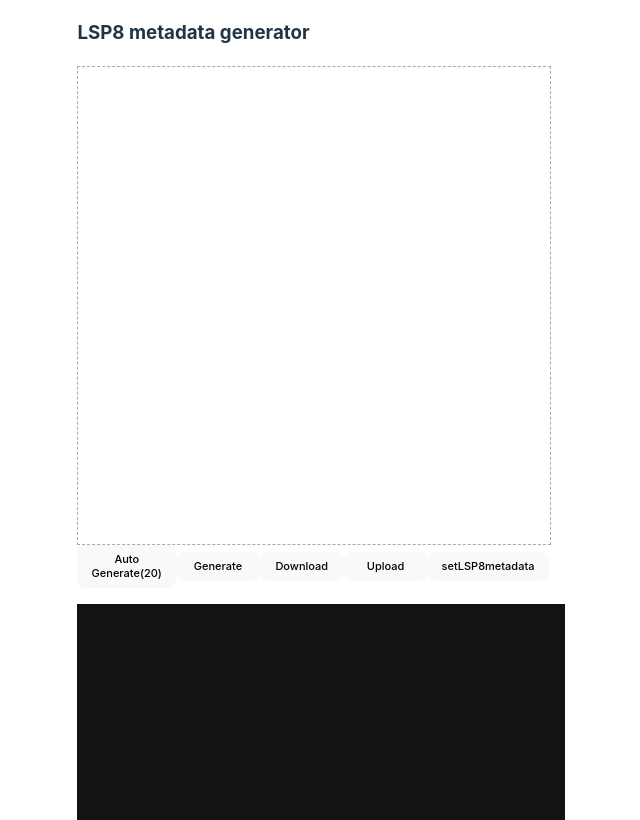
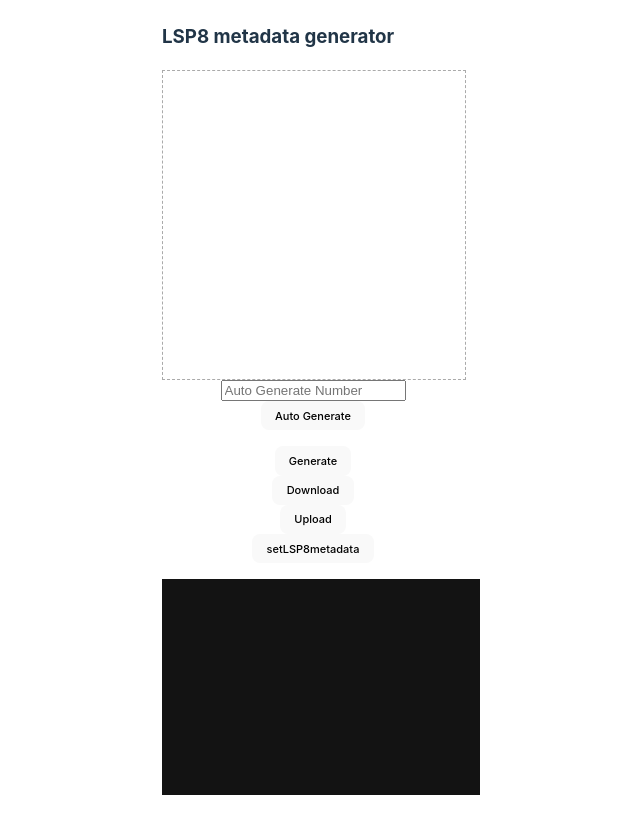
Before and after one commit to web3senior/forgemeta, a React (Vite) app: page / in a window 1280 px wide. Shown: the whole page, without its empty margins (327-967 px from the left). Built offline with nearby package versions, Linux system fonts and the light colour scheme; what pinata would draw is missing.

Commit message:
Add auto generation

```diff
--- a/src/App.jsx
+++ b/src/App.jsx
@@ -131,7 +131,8 @@ function App() {
   }
 
   const autoGenerate = async () => {
-    for (let i = 0; i < 50; i++) {
+    const loop_count = document.querySelector(`[name="autogenerate"]`).value
+    for (let i = 0; i < loop_count; i++) {
       // Generate
       await Promise.all([generate(`base`), generate(`background`), generate(`eyes`), generate(`mouth`), generate(`head`), generate(`clothing`), generate(`back`)]).then((values) => {
         console.log(values)
@@ -260,8 +261,9 @@ function App() {
           </svg>
         </div>
         <div className={`${styles.actions}`}>
-          <button onClick={() => autoGenerate()}>Auto Generate(20)</button>
-          <button onClick={() => generateOne()}>Generate</button>
+        <input type="text" name="autogenerate" id="" placeholder='Auto Generate Number'/>
+          <button onClick={() => autoGenerate()}>Auto Generate</button>
+          <button style={{marginTop:`1rem`}} onClick={() => generateOne()}>Generate</button>
           <button onClick={() => download()}>Download</button>
           <button onClick={() => upload()}>Upload</button>
           <button onClick={(e) => setData(e)}>setLSP8metadata</button>
--- a/src/App.module.scss
+++ b/src/App.module.scss
@@ -48,6 +48,7 @@
 
 .actions {
   display: flex;
+  flex-direction: column;
   align-items: center;
   justify-content: stretch;
 
```
